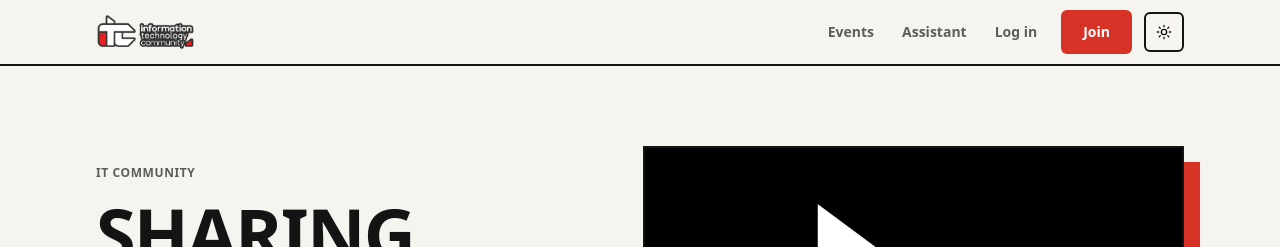
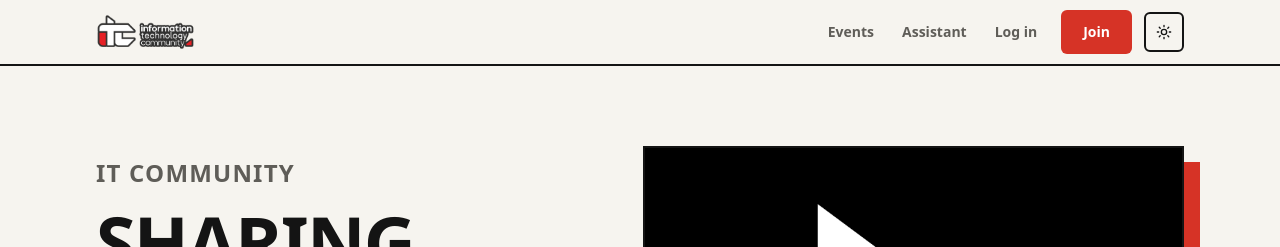
Before and after one commit to FenzDev/ITC-Chatbot, a React (Vite) app in the folder frontend/: page / in a window 1280 px wide. Shown: the top 247 px of the page. Built offline with nearby package versions, Linux system fonts and the light colour scheme; no server answers.

Commit message:
different title

```diff
--- a/frontend/src/components/home/Hero.tsx
+++ b/frontend/src/components/home/Hero.tsx
@@ -6,7 +6,7 @@ export function Hero() {
     <section id="top" className="border-b-2 border-ink">
       <div className="wrap grid gap-14 py-14 lg:grid-cols-[1fr_1.1fr] lg:items-center lg:py-20">
         <div className="animate-rise">
-          <p className="eyebrow mb-4">IT Community</p>
+          <p className="eyebrow text-2xl mb-4">IT Community</p>
           <h1 className="font-display text-5xl font-extrabold leading-[1.02] tracking-tight sm:text-6xl xl:text-7xl text-balance">
             SHARING IS CARING
           </h1>
```
